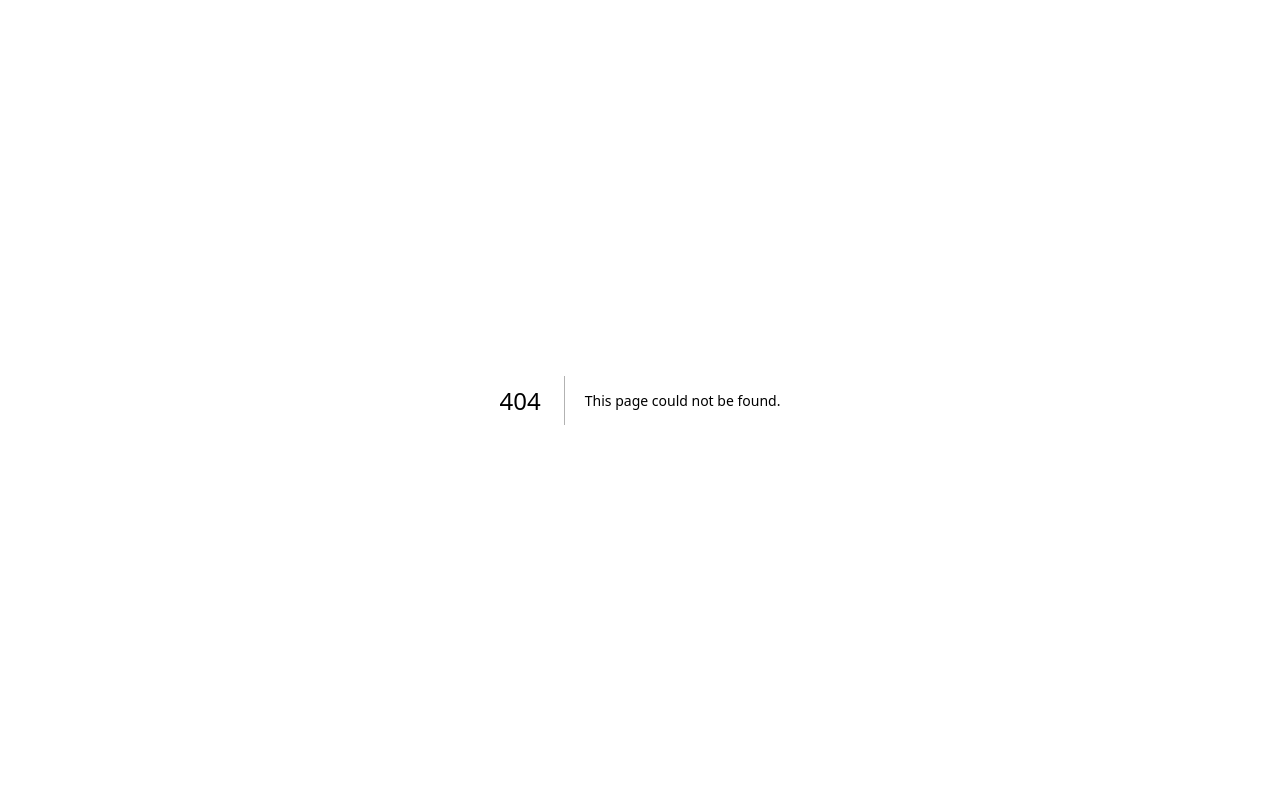
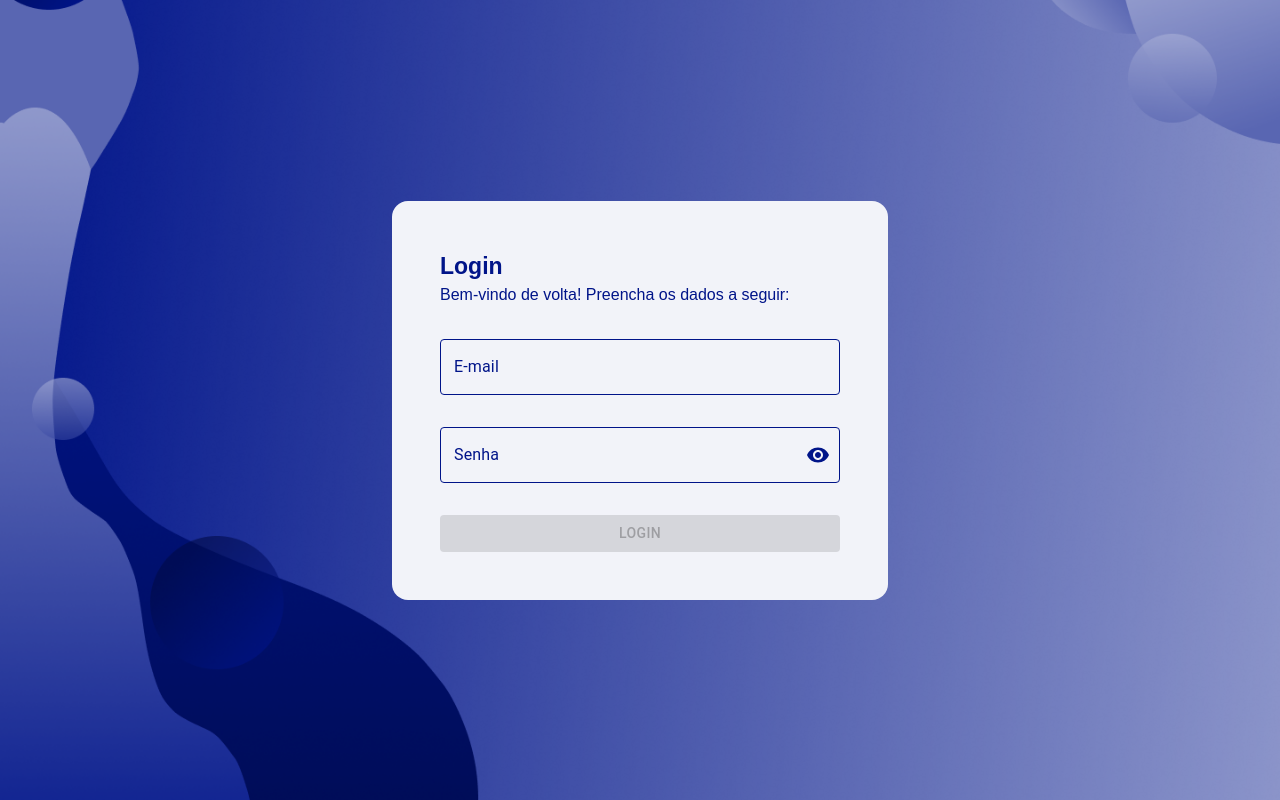
Before and after one commit to expotech-instituto-org/expo-tech-frontend, a Next.js app: page /admin/login in a window 1280 px wide. Before the commit this address had no page. Built offline with nearby package versions, Linux system fonts and the light colour scheme.

Commit message:
tela de login admin

```diff
--- /dev/null
+++ b/src/app/admin/login/layout.tsx
@@ -0,0 +1,11 @@
+export default function LayoutLogin({
+  children,
+}: Readonly<{
+  children: React.ReactNode;
+}>) {
+  return (
+    <div className="bg-white h-[100vh] bg-[url(/images/LoginAdminBackground.png)] bg-fixed bg-clip-border bg-origin-border bg-center bg-no-repeat bg-cover">
+      {children}
+    </div>
+  );
+}
--- /dev/null
+++ b/src/app/admin/login/page.tsx
@@ -0,0 +1,130 @@
+"use client";
+
+import { loginSchema, TLoginSchema } from "@/schemas";
+import { standardSchemaResolver } from "@hookform/resolvers/standard-schema";
+import { Visibility, VisibilityOff } from "@mui/icons-material";
+import {
+  Button,
+  FormControl,
+  IconButton,
+  InputAdornment,
+  InputLabel,
+  OutlinedInput,
+  TextField,
+} from "@mui/material";
+import { useState } from "react";
+import { SubmitHandler, useForm } from "react-hook-form";
+
+export default function Login() {
+  const [showPassword, setShowPassword] = useState(false);
+
+  const {
+    register,
+    getValues,
+    handleSubmit,
+    setValue,
+    formState: { errors, isValid },
+  } = useForm<TLoginSchema>({
+    resolver: standardSchemaResolver(loginSchema),
+    defaultValues: {
+      isLogin: true,
+      step: true,
+    },
+    mode: "onChange",
+    shouldUnregister: false,
+  });
+
+  const onSubmit: SubmitHandler<TLoginSchema> = (data) => {
+    console.log({ data });
+  };
+
+  return (
+    <div className="flex justify-center items-center h-full">
+      <div className="bg-[var(--background)] p-12 rounded-[var(--rounded-sm)] flex flex-col gap-8">
+        <div>
+          <h1 className="!text-[var(--azul-primario)] font-bold text-[23px]">
+            Login
+          </h1>
+          <h2 className="!text-[var(--azul-primario)] ">
+            Bem-vindo de volta! Preencha os dados a seguir:
+          </h2>
+        </div>
+        <TextField
+          {...register("email")}
+          label="E-mail"
+          variant="outlined"
+          className="[&_fieldset]:!border-[var(--azul-primario)] [&>*]:!text-[var(--azul-primario)] w-[25rem] "
+        />
+        {errors.email && (
+          <span className="text-red-500">{errors.email.message}</span>
+        )}
+        <FormControl
+          sx={{ m: 1, width: "25ch" }}
+          variant="outlined"
+          className="!m-0"
+        >
+          <InputLabel
+            htmlFor="outlined-adornment-password"
+            sx={{
+              color: "var(--azul-primario)",
+            }}
+          >
+            Senha
+          </InputLabel>
+          <OutlinedInput
+            className=" [&_fieldset]:!border-[var(--azul-primario)] w-[25rem] "
+            id="outlined-adornment-password"
+            type={showPassword ? "text" : "password"}
+            {...register("password")}
+            endAdornment={
+              <InputAdornment position="end">
+                <IconButton
+                  aria-label={
+                    showPassword ? "hide the password" : "display the password"
+                  }
+                  onClick={() => setShowPassword((show) => !show)}
+                  onMouseDown={(event: React.MouseEvent<HTMLButtonElement>) =>
+                    event.preventDefault()
+                  }
+                  onMouseUp={(event: React.MouseEvent<HTMLButtonElement>) =>
+                    event.preventDefault()
+                  }
+                  edge="end"
+                >
+                  {showPassword ? (
+                    <VisibilityOff
+                      sx={{
+                        color: "var(--azul-primario)",
+                      }}
+                    />
+                  ) : (
+                    <Visibility
+                      sx={{
+                        color: "var(--azul-primario)",
+                      }}
+                    />
+                  )}
+                </IconButton>
+              </InputAdornment>
+            }
+            label="Password"
+          />
+          {errors.password && (
+            <span className="text-red-500">{errors.password.message}</span>
+          )}
+        </FormControl>
+        <Button
+          type="submit"
+          variant="contained"
+          onClick={handleSubmit(onSubmit)}
+          disabled={!isValid}
+          className={`${
+            isValid ? "!bg-[var(--azul-primario)]" : "!bg-gray"
+          } w-[25rem]`}
+        >
+          Login
+        </Button>
+      </div>
+    </div>
+  );
+}
--- a/src/app/globals.css
+++ b/src/app/globals.css
@@ -8,7 +8,8 @@
   --roxo: #27336F;
   --azul-primario: #001489;
   --azul-opaco: #415884;
-  --rounded: 1.875rem;
+  --rounded-sm: 1rem;
+  --rounded-md: 1.875rem;
   --azul70: #4D5BAD;
   --text: #000629;
   --error: #FF6262;
--- a/src/app/login/inicio/layout.tsx
+++ b/src/app/login/inicio/layout.tsx
@@ -10,7 +10,7 @@ export default function LayoutLogin({
         alt="Logo image"
         className="w-[10rem] align-middle self-center h-[30rem]"
       />
-      <div className="bg-[var(--background)] h-full w-full rounded-tl-[var(--rounded)] rounded-tr-[var(--rounded)] px-12 py-12 flex flex-col gap-20  items-center">
+      <div className="bg-[var(--background)] h-full w-full rounded-tl-[var(--rounded-md)] rounded-tr-[var(--rounded-md)] px-12 py-12 flex flex-col gap-20  items-center">
         {children}
       </div>
     </div>
```
Also changed, not shown: public/images/LoginAdminBackground.png (added).
